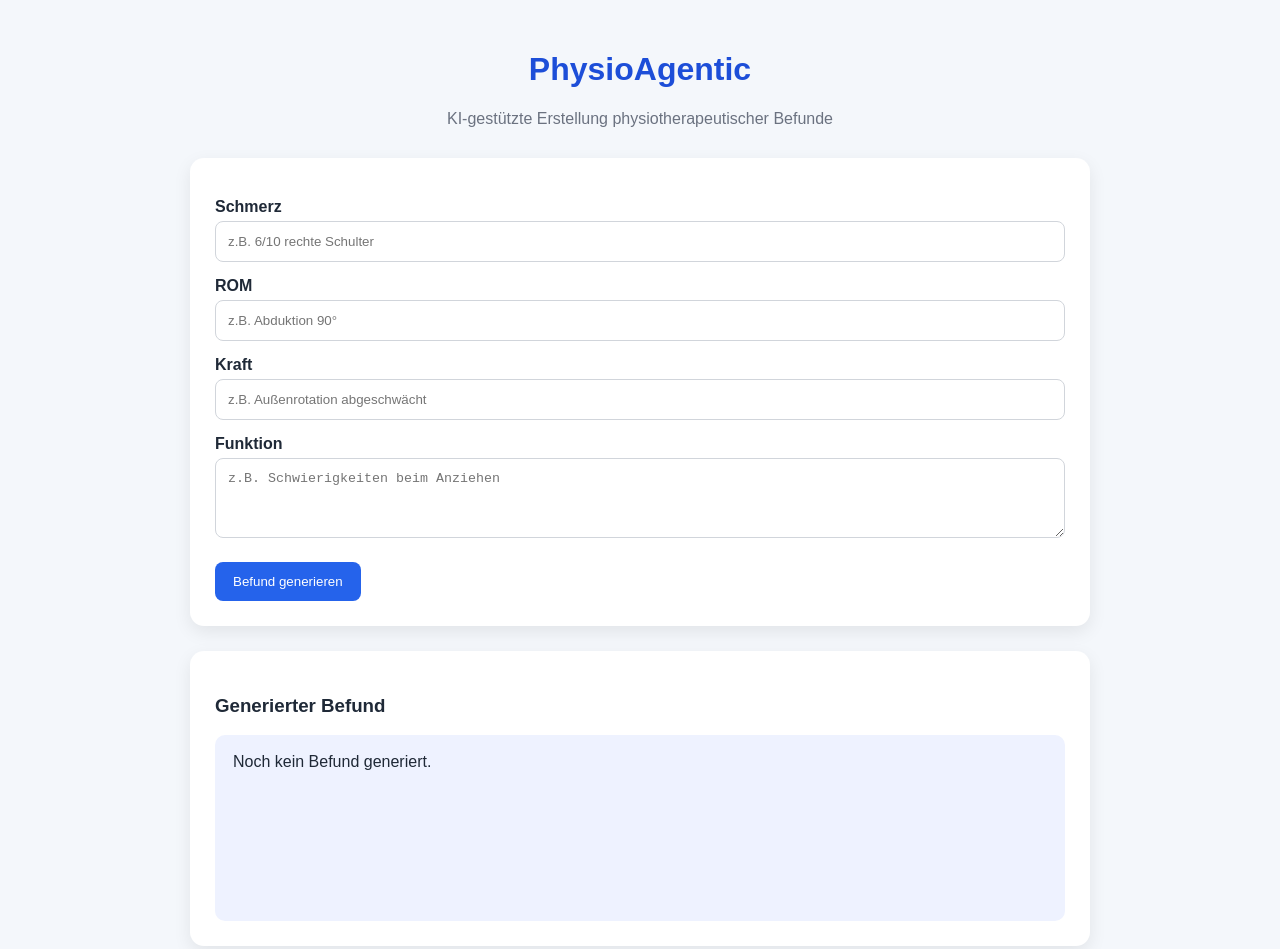
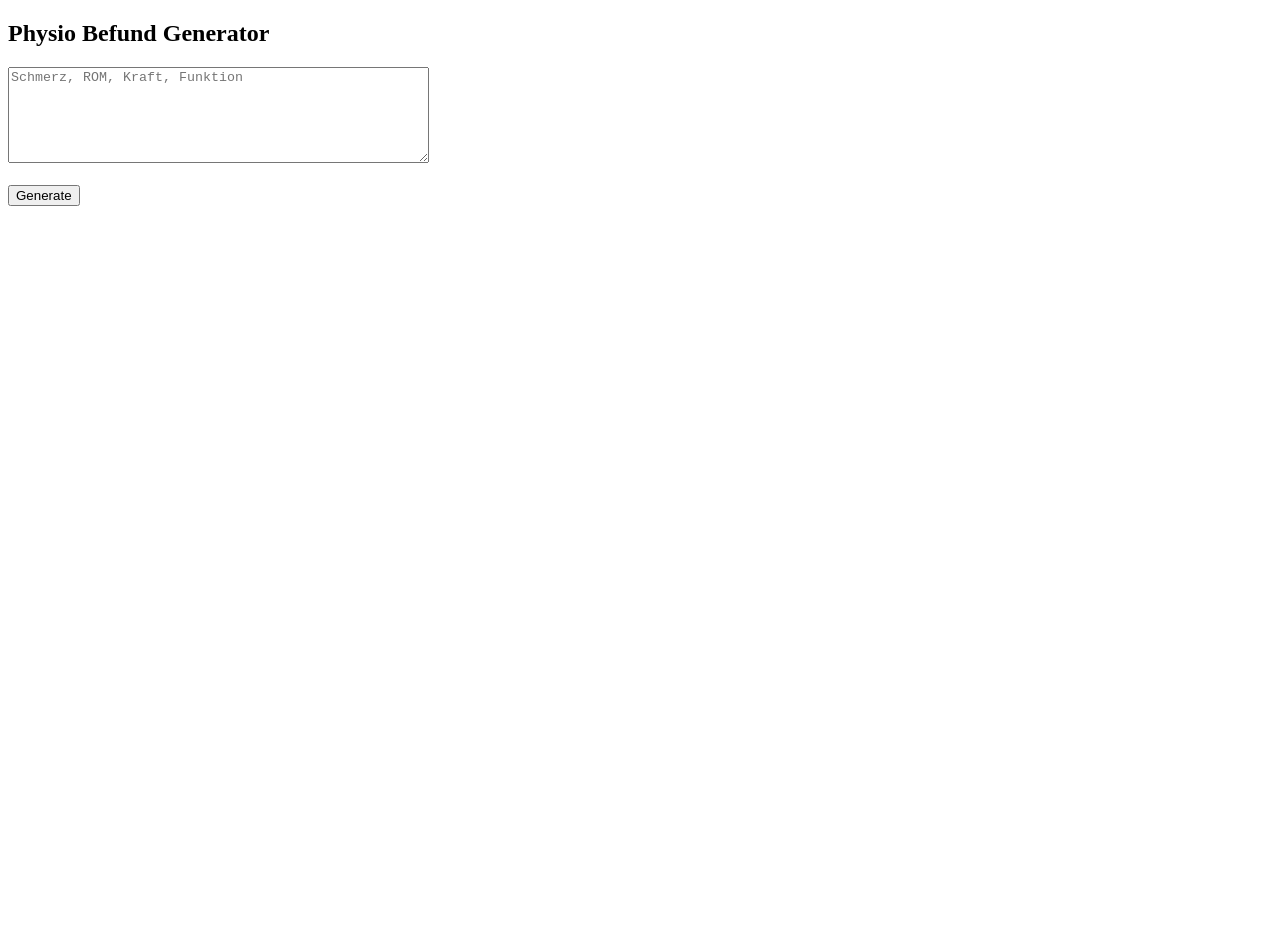
Before and after one commit to MostiNew/PhysioAgentic, a plain HTML site: page index.html in a window 1280 px wide. After the commit the page ends 800 px from the top, so only its background shows below. Drawn offline with Linux system fonts and the light colour scheme.

Commit message:
Refactor index.html for improved structure and functionality

```diff
--- a/index.html
+++ b/index.html
@@ -1,147 +1,39 @@
 <!DOCTYPE html>
-<html lang="de">
+<html>
 <head>
-  <meta charset="UTF-8">
-  <meta name="viewport" content="width=device-width, initial-scale=1.0">
-  <title>PhysioAgentic – Befund Generator</title>
-  <style>
-    body {
-      margin: 0;
-      font-family: Arial, sans-serif;
-      background: #f4f7fb;
-      color: #1f2937;
-    }
-    .container {
-      max-width: 900px;
-      margin: auto;
-      padding: 30px;
-    }
-    h1 {
-      text-align: center;
-      color: #1d4ed8;
-    }
-    .subtitle {
-      text-align: center;
-      color: #6b7280;
-      margin-bottom: 30px;
-    }
-    .card {
-      background: white;
-      padding: 25px;
-      margin-bottom: 25px;
-      border-radius: 14px;
-      box-shadow: 0 6px 18px rgba(0,0,0,0.08);
-    }
-    label {
-      display: block;
-      margin-top: 15px;
-      margin-bottom: 5px;
-      font-weight: bold;
-    }
-    input, textarea {
-      width: 100%;
-      padding: 12px;
-      border: 1px solid #d1d5db;
-      border-radius: 8px;
-      box-sizing: border-box;
-    }
-    textarea {
-      min-height: 80px;
-    }
-    button {
-      margin-top: 20px;
-      padding: 12px 18px;
-      border: none;
-      border-radius: 8px;
-      background: #2563eb;
-      color: white;
-      cursor: pointer;
-    }
-    button:hover {
-      background: #1d4ed8;
-    }
-    #output {
-      white-space: pre-wrap;
-      background: #eef2ff;
-      padding: 18px;
-      border-radius: 10px;
-      min-height: 150px;
-    }
-  </style>
+  <title>PhysioAgentic</title>
 </head>
 <body>
-<div class="container">
-  <h1>PhysioAgentic</h1>
-  <p class="subtitle">KI-gestützte Erstellung physiotherapeutischer Befunde</p>
 
-  <div class="card">
-    <label>Schmerz</label>
-    <input id="pain" placeholder="z.B. 6/10 rechte Schulter">
+<h2>Physio Befund Generator</h2>
 
-    <label>ROM</label>
-    <input id="rom" placeholder="z.B. Abduktion 90°">
+<textarea id="input" placeholder="Schmerz, ROM, Kraft, Funktion" rows="6" cols="50"></textarea>
+<br><br>
 
-    <label>Kraft</label>
-    <input id="strength" placeholder="z.B. Außenrotation abgeschwächt">
+<button onclick="generate()">Generate</button>
 
-    <label>Funktion</label>
-    <textarea id="function" placeholder="z.B. Schwierigkeiten beim Anziehen"></textarea>
-
-    <button onclick="generateBefund()">Befund generieren</button>
-  </div>
-
-  <div class="card">
-    <h3>Generierter Befund</h3>
-    <div id="output">Noch kein Befund generiert.</div>
-  </div>
-</div>
+<pre id="output"></pre>
 
 <script>
-async function generateBefund() {
+async function generate() {
+  const input = document.getElementById("input").value;
   const output = document.getElementById("output");
 
-  const prompt = `
-Du bist ein professioneller Assistent für physiotherapeutische Befunddokumentation.
+  output.innerText = "Generating...";
 
-Erstelle einen fachlich präzisen physiotherapeutischen Befund auf Deutsch:
+  const res = await fetch("/api/generate", {
+    method: "POST",
+    headers: { "Content-Type": "application/json" },
+    body: JSON.stringify({
+      inputs: "Write a physiotherapy report:\n" + input
+    })
+  });
 
-Schmerz: ${document.getElementById("pain").value}
-ROM: ${document.getElementById("rom").value}
-Kraft: ${document.getElementById("strength").value}
-Funktion: ${document.getElementById("function").value}
+  const data = await res.json();
 
-Formuliere einen kurzen professionellen Befundtext.
-`;
-
-  output.innerText = "Befund wird generiert...";
-
-  try {
-    const response = await fetch("/api/generate", {
-      method: "POST",
-      headers: { "Content-Type": "application/json" },
-      body: JSON.stringify({
-        inputs: prompt,
-        parameters: {
-          max_new_tokens: 200,
-          temperature: 0.3,
-          return_full_text: false
-        }
-      })
-    });
-
-    const result = await response.json();
-
-    if (result.error) {
-      output.innerText = "Fehler: " + result.error;
-      return;
-    }
-
-    output.innerText = result[0]?.generated_text || "Keine Antwort erhalten.";
-
-  } catch (err) {
-    output.innerText = "Serverfehler: " + err.message;
-  }
+  output.innerText = data?.[0]?.generated_text || JSON.stringify(data);
 }
 </script>
+
 </body>
 </html>
```
